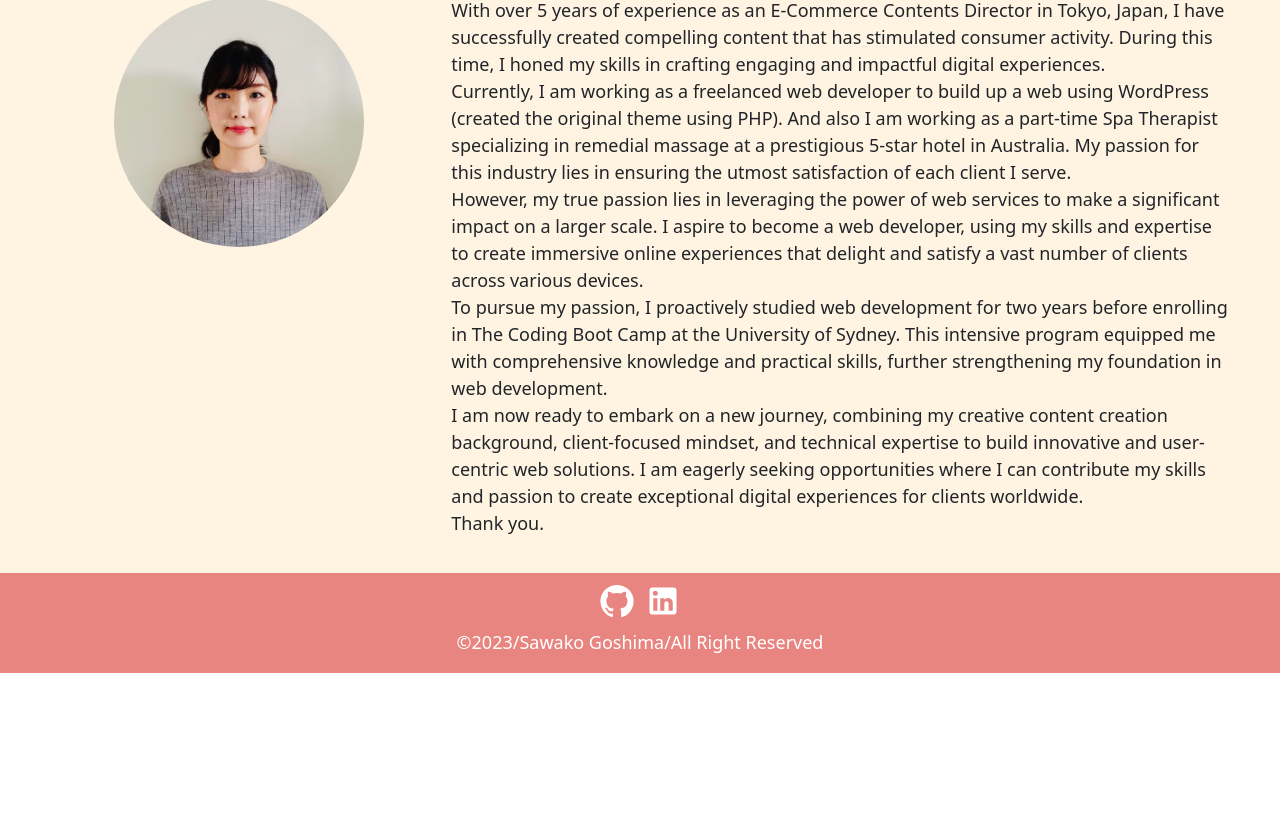
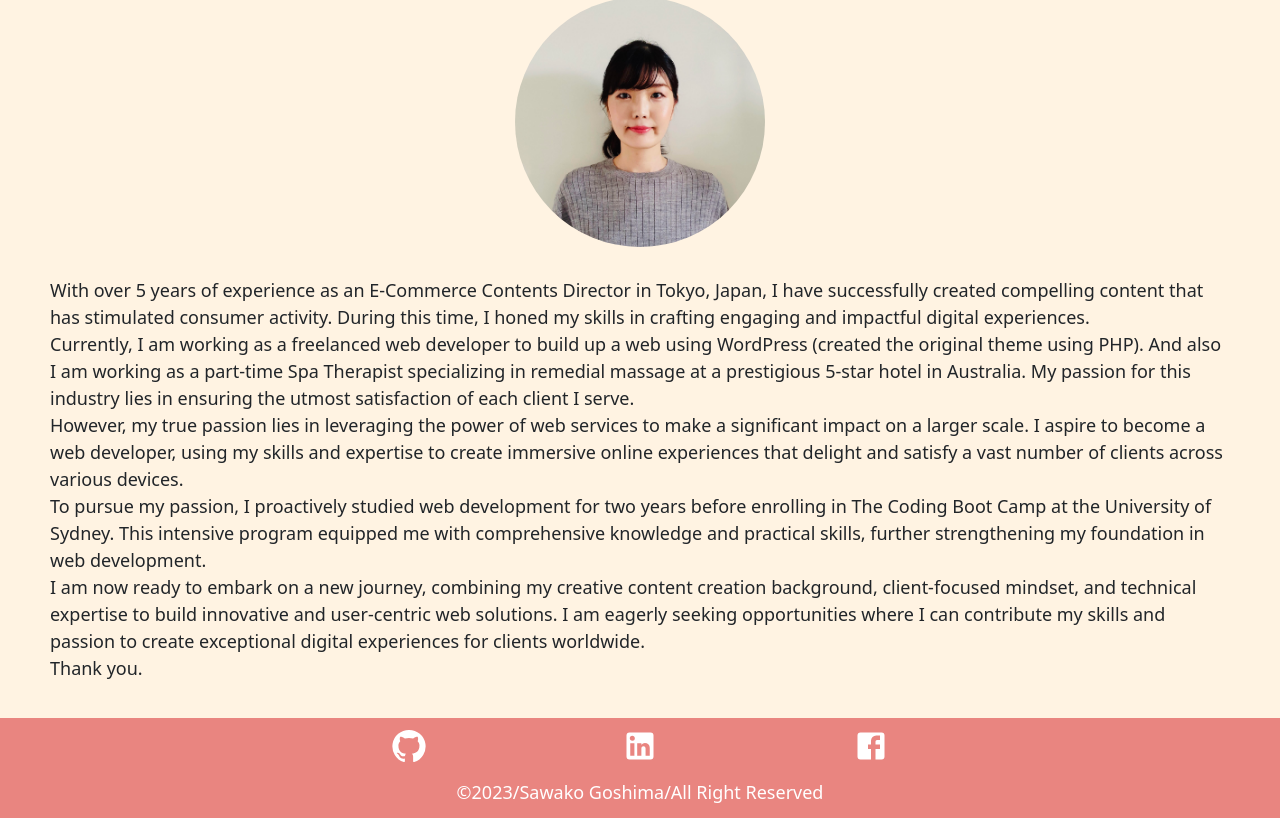
Before and after one commit to sawaks/react-portfolio, a React (Create React App) app in the folder sawako-portfolio-react/: page / in a window 1280 px wide. Shown: the part 234-1052 px from the top of the page. Before the commit the page ends 916 px from the top, so only its background shows below. Built offline with nearby package versions, Linux system fonts and the light colour scheme.

Commit message:
Updated Contact.js and Footer.js

```diff
--- a/sawako-portfolio-react/src/App.css
+++ b/sawako-portfolio-react/src/App.css
@@ -81,6 +81,10 @@ nav ul li a:hover {
 .img-container {
   text-align: center;
 
+}
+
+.text-container {
+  padding-top: 30px;
 }
 
 .profileImg {
@@ -215,15 +219,19 @@ footer {
 
 .githubIcon-container {
   text-align: end;
-  flex: 50%;
+  flex: 33%;
 }
 
 .linkedInIcon-container {
-  text-align: start;
-  margin-left: 10px;
-  flex: 50%;
+  text-align: center;
+
+  flex: 33%;
 }
 
+.facebookIcon-container {
+  text-align: start;
+  flex: 33%;
+}
 
 footer div a {
   color: white;
@@ -238,8 +246,9 @@ footer div a:hover {
 .copyText-container {
   color: white;
   text-align: center;
-  margin-top: 10px;
-  padding-bottom: 10px;
+  padding-top: 15px;
+
+
 }
 
 
@@ -251,9 +260,7 @@ footer div a:hover {
 }
 
 @media (max-width: 571px) {
-  .text-container {
-    padding-top: 40px;
-  }
+
 
   .logo {
     margin-left: 30px;
--- a/sawako-portfolio-react/src/components/footerComponent/Footer.js
+++ b/sawako-portfolio-react/src/components/footerComponent/Footer.js
@@ -1,6 +1,7 @@
 import React from 'react';
 import GitHubIcon from '@mui/icons-material/GitHub';
 import LinkedInIcon from '@mui/icons-material/LinkedIn';
+import FacebookIcon from '@mui/icons-material/Facebook';
 
 const Footer = () => {
     return (
@@ -16,6 +17,10 @@ const Footer = () => {
                     <a href="https://www.linkedin.com/in/sawako-goshima"><LinkedInIcon style={{ fontSize: "200%" }} /></a>
 
                 </div>
+                <div className='facebookIcon-container'>
+                    <a href="https://www.facebook.com/sawako.goshima/"><FacebookIcon style={{ fontSize: "200%" }} /></a>
+
+                </div>
             </div>
             <div className='copyText-container'>
                 <p>©2023/Sawako Goshima/All Right Reserved</p>
--- a/sawako-portfolio-react/src/components/pages/AboutMe.js
+++ b/sawako-portfolio-react/src/components/pages/AboutMe.js
@@ -11,10 +11,10 @@ const AboutMe = () => {
             </div>
 
             <div className='row'>
-                <div className='img-container col-sm-4'>
+                <div className='img-container'>
                     <img src={profileImg} className='profileImg' />
                 </div>
-                <div className='text-container col-sm-8'>
+                <div className='text-container'>
                     <p>With over 5 years of experience as an E-Commerce Contents Director in Tokyo, Japan, I have successfully
                         created compelling content that has stimulated consumer activity. During this time, I honed my skills in
                         crafting engaging and impactful digital experiences.<br />Currently, I am working as a freelanced web
--- a/sawako-portfolio-react/src/components/pages/Contact.js
+++ b/sawako-portfolio-react/src/components/pages/Contact.js
@@ -9,6 +9,7 @@ const Contact = () => {
     const handleChange = (e) => {
         const { name, value } = e.target;
         setFormValues({ ...formValues, [name]: value });
+        setFormErrors(validate(formValues));
     };
 
     const handleSubmit = (e) => {
@@ -17,6 +18,7 @@ const Contact = () => {
         setIsSubmit(true);
 
     };
+
 
     const validate = (values) => {
         const errors = {};
@@ -42,6 +44,7 @@ const Contact = () => {
                 <h1>Contact</h1>
             </div>
             <form
+
                 onSubmit={(e) => handleSubmit(e)}
                 className='form-group'
             >
```
Also changed, not shown: 1 other file (tests, documents, lock files or other folders).
